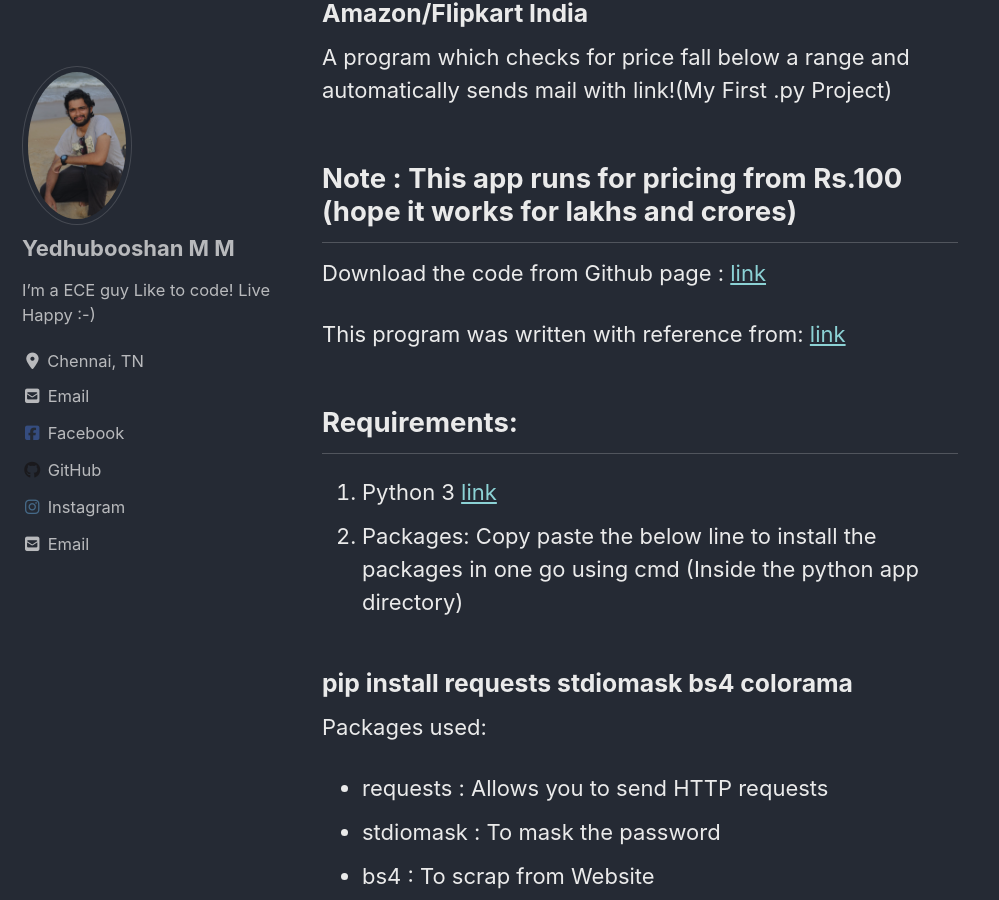
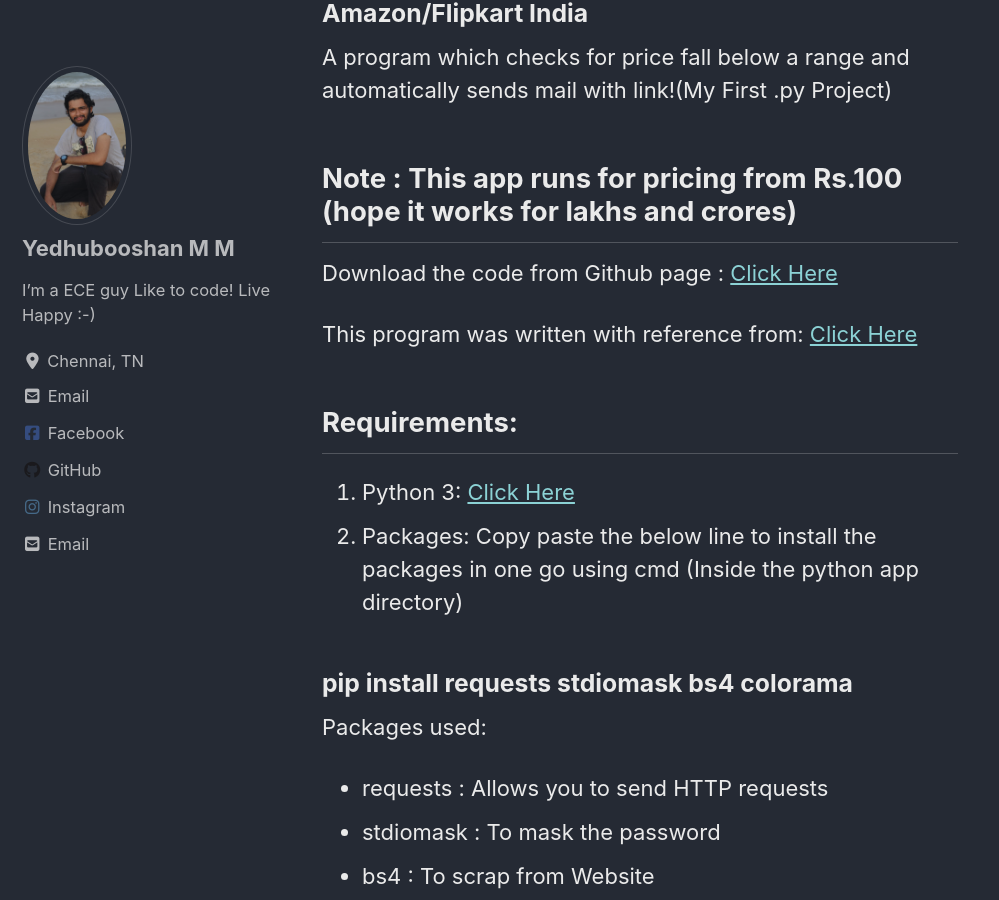
Before and after one commit to Yedhubooshan/yedhubooshan.github.io, a Jekyll site: the page built from _posts/2020-05-16-mailbot.md, in a window 1280 px wide and 900 px high, scrolled down 315 px. Shown: the whole window, without its empty margins (0-999 px from the left). Built offline with Jekyll 4.4.1, drawn with Linux system fonts in a browser that asks for light colours; cached includes are drawn as plain includes; nearby versions of some CDN libraries.

Commit message:
Links Updated

```diff
--- a/_posts/2020-05-16-mailbot.md
+++ b/_posts/2020-05-16-mailbot.md
@@ -11,13 +11,13 @@
 
 ## Note : This app runs for pricing from Rs.100 (hope it works for lakhs and crores)
 
-Download the code from Github page : [link](https://github.com/Yedhubooshan/product-price-checker)
+Download the code from Github page : [Click Here](https://github.com/Yedhubooshan/product-price-checker)
 
-This program was written with reference from: [link](https://www.youtube.com/watch?v=Bg9r_yLk7VY)
+This program was written with reference from: [Click Here](https://www.youtube.com/watch?v=Bg9r_yLk7VY)
 
 ## Requirements:
 
-1. Python 3 [link](https://www.python.org)
+1. Python 3: [Click Here](https://www.python.org)
 2. Packages:  Copy paste the below line to install the packages in one go using cmd (Inside the python app directory)
 
 ### pip install requests stdiomask bs4 colorama
@@ -59,8 +59,7 @@
 ## Some Code Explained
 
 ### Colors
-- Refer to colorama pypi to learn about the package:
-	[link](https://pypi.org/project/colorama)
+- Refer to colorama pypi to learn about the package: [Click Here](https://pypi.org/project/colorama)
 
 ### Getting Web Page Info
 - Requests is a package in python which helps in http connections.
```
